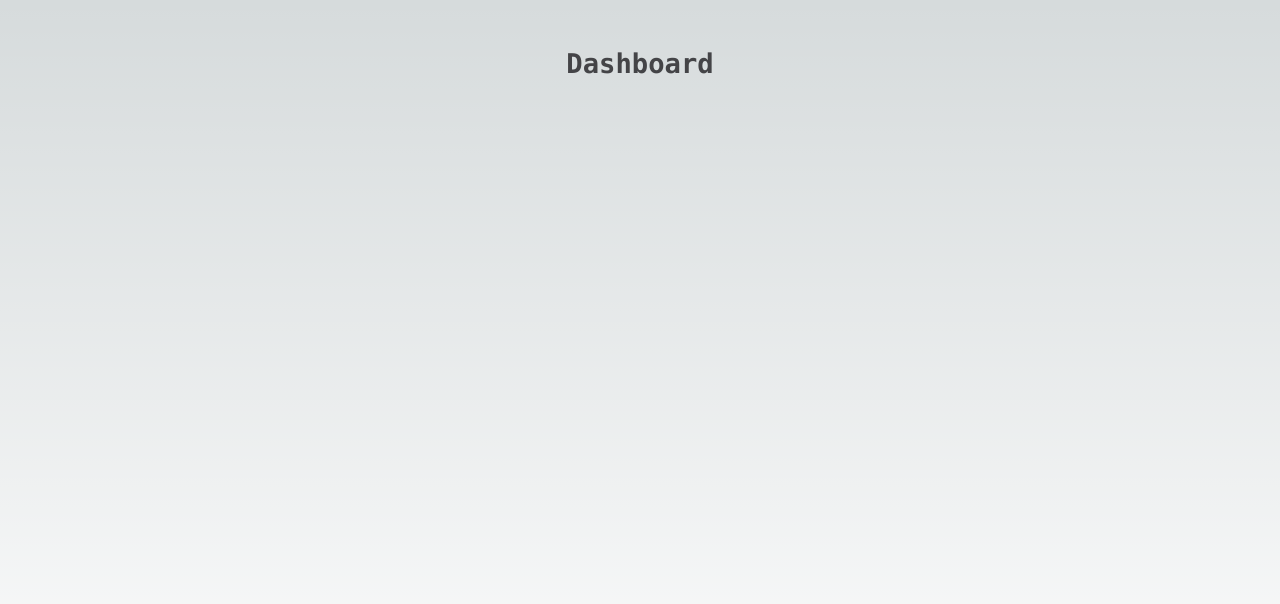
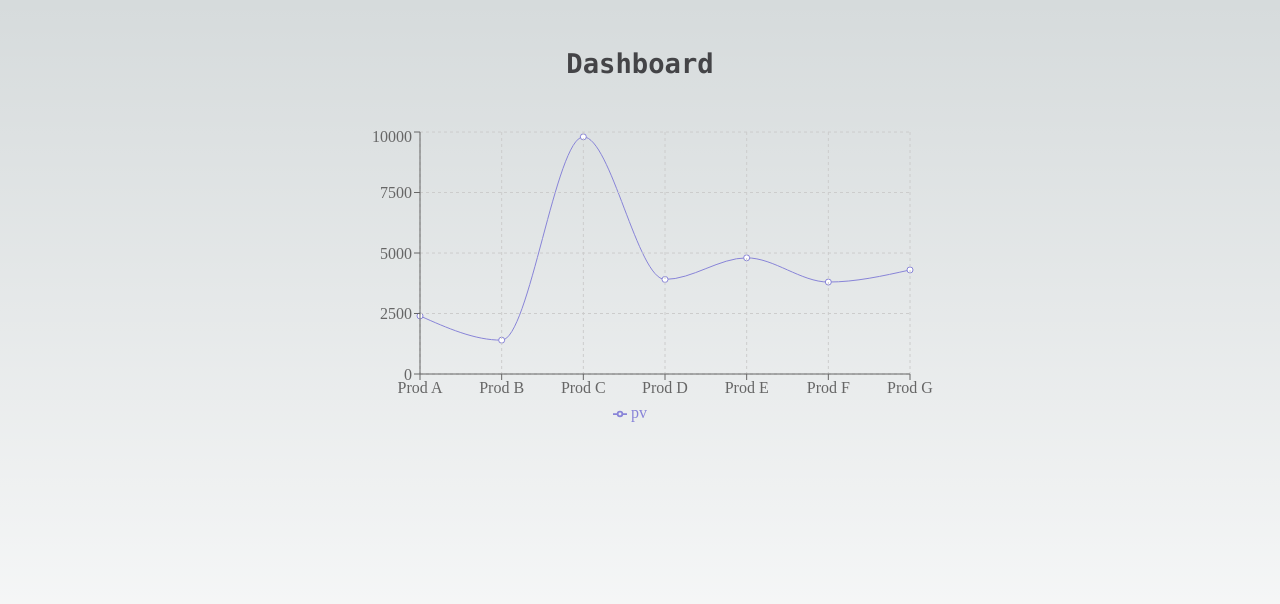
Before and after one commit to Equipe-2/Front-end, a Next.js app: page / in a window 1280 px wide. Shown: the top 604 px of the page. Built offline with nearby package versions, Linux system fonts and the light colour scheme.

Commit message:
chore: ajustes code

```diff
--- a/package.json
+++ b/package.json
@@ -9,6 +9,7 @@
     "lint": "next lint"
   },
   "dependencies": {
+    "@types/recharts": "^1.8.24",
     "apexcharts": "^3.37.3",
     "eslint": "8.37.0",
     "eslint-config-next": "13.3.0",
@@ -16,6 +17,8 @@
     "react": "^18.2.0",
     "react-apexcharts": "^1.4.0",
     "react-dom": "^18.2.0",
+    "react-google-charts": "^4.0.0",
+    "recharts": "^2.5.0",
     "sass": "^1.61.0",
     "typescript": "5.0.3"
   },
--- /dev/null
+++ b/src/components/Chart.tsx
@@ -0,0 +1,40 @@
+import React, {Component} from 'react';
+import { BarChart, LineChart, Line, XAxis, YAxis, CartesianGrid, Tooltip, Legend } from 'recharts';
+
+const data = [
+  {name: 'Prod A', pv: 2400, amt: 2400},
+  {name: 'Prod B', pv: 1398, amt: 2210},
+  {name: 'Prod C', pv: 9800, amt: 2290},
+  {name: 'Prod D', pv: 3908, amt: 2000},
+  {name: 'Prod E', pv: 4800, amt: 2181},
+  {name: 'Prod F', pv: 3800, amt: 2500},
+  {name: 'Prod G', pv: 4300, amt: 2100},
+];
+
+class SimpleLineChart extends Component {
+
+  render () {
+    return (
+      <LineChart
+        width={600}
+        height={300}
+        data={data}
+        margin={{top: 5, right: 30, left: 20, bottom: 5}}
+        >
+        <Line
+          type='monotone'
+          dataKey='pv'
+          stroke='#8884d8'
+          activeDot={{r: 8}}
+          />
+        <CartesianGrid strokeDasharray='3 3'/>
+        <Tooltip/>
+        <YAxis/>
+        <XAxis dataKey='name'/>
+        <Legend />
+      </LineChart>
+    );
+  }
+}
+
+export default SimpleLineChart;
--- a/src/components/Navbar.tsx
+++ b/src/components/Navbar.tsx
@@ -1,3 +1,4 @@
+/* eslint-disable @next/next/no-img-element */
 import Link from 'next/link';
 import React from 'react';
 
--- a/src/pages/index.tsx
+++ b/src/pages/index.tsx
@@ -1,10 +1,10 @@
 import Head from 'next/head'
 import styles from '@/styles/Home.module.css'
 import Navbar from '@/components/Navbar';
-//import Chart from '@/components/Chart';
+import Chart from '@/components/Chart';
 
 const Index: React.FC = () => {
-  const logo = "/logo.svg";
+  const logo = "images/logo.svg";
   const links = [
     { title: "Início", href: "/" },
     { title: "Carteira", href: "/carteira" },
@@ -16,11 +16,14 @@ const Index: React.FC = () => {
     <>
       <Head>
         <title>Início</title>
-        <Navbar logo="images/logo.svg" links={links} />
+        <Navbar logo={logo} links={links} />
       </Head>
       <main className={styles.main}>
         <div className={styles.description}>
           <h1>Dashboard</h1>
+        </div>
+        <div className={styles.graph}>
+          <Chart/>
         </div>
       </main>
     </>
--- a/src/styles/Home.module.css
+++ b/src/styles/Home.module.css
@@ -1,7 +1,6 @@
 .main {
   display: flex;
   flex-direction: column;
-  justify-content: space-between;
   align-items: center;
   padding: 3rem;
   min-height: 100vh;
@@ -19,14 +18,15 @@
   font-family: var(--font-mono);
 }
 
-/*
-.description a {
+.graph {
   display: flex;
-  justify-content: center;
-  align-items: center;
-  gap: 0.5rem;
+  flex-Direction: column;
+  align-Items: center;
+  justify-Content: center;
+  padding: 3rem;
 }
 
+/*
 .description p {
   position: relative;
   margin: 0;
--- a/tsconfig.json
+++ b/tsconfig.json
@@ -14,6 +14,7 @@
     "isolatedModules": true,
     "jsx": "preserve",
     "incremental": true,
+    "types": ["recharts"],
     "paths": {
       "@/*": ["./src/*"]
     }
```
Also changed, not shown: 1 other file (tests, documents, lock files or other folders).
